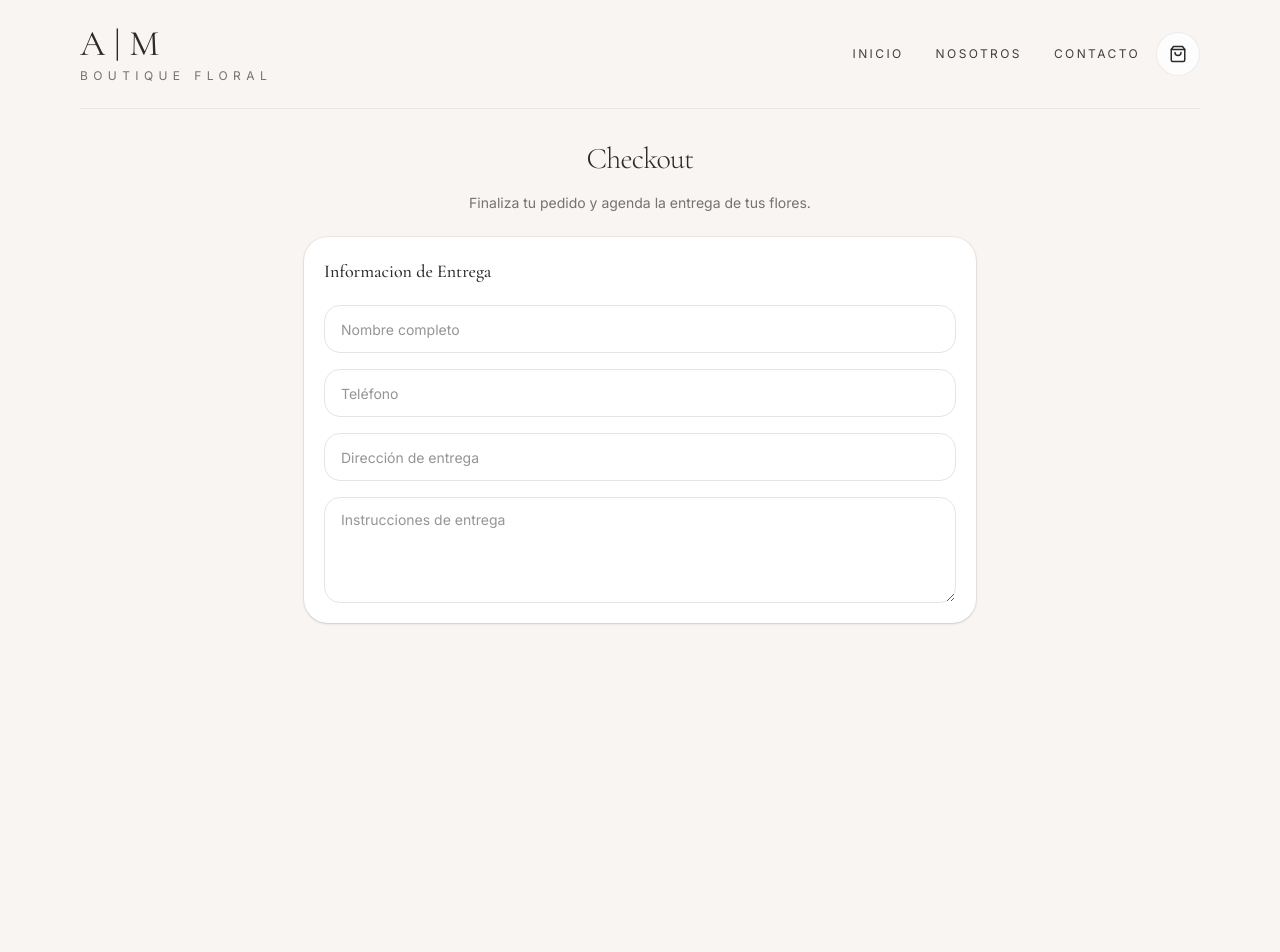
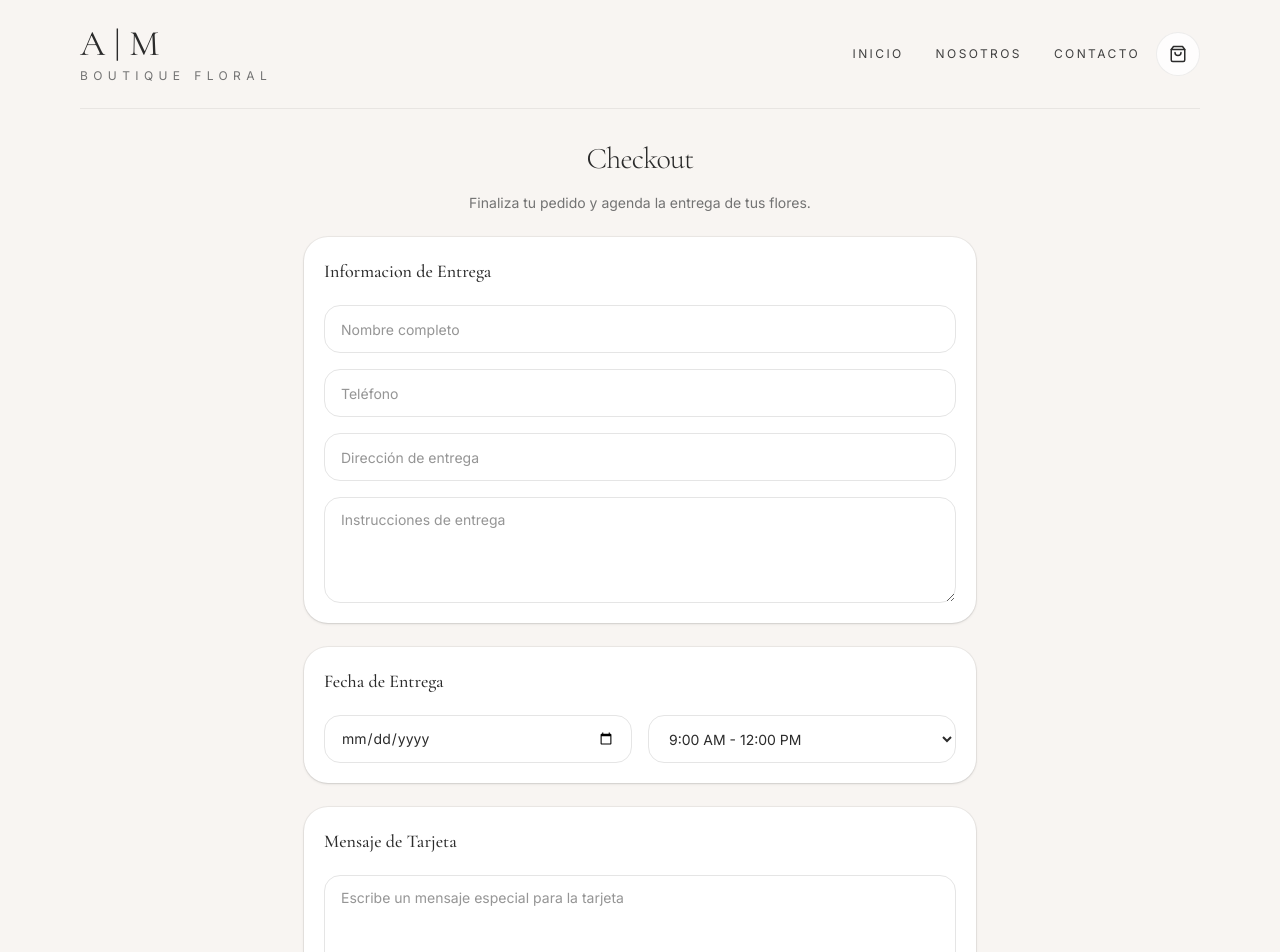
Before and after one commit to ivanmongebadilla/amfloreria, a Next.js app: page /checkout in a window 1280 px wide. Shown: the top 952 px of the page. Before the commit the page ends 800 px from the top, so only its background shows below. Built offline with nearby package versions, Linux system fonts and the light colour scheme.

Commit message:
Created components for Delivery Schedule

```diff
--- a/app/checkout/page.tsx
+++ b/app/checkout/page.tsx
@@ -2,6 +2,7 @@
 import { Navbar } from "@/src/components/shared/Navbar";
 import { CheckoutForm } from "@/src/components/checkout/CheckoutForm";
 import CheckoutFormData from "@/src/types/checkoutform";
+import { DeliverySchedule } from "@/src/components/checkout/DeliverySchedule";
 import { useState } from "react";
 
 const orderItems = [
@@ -62,55 +63,27 @@ export default function CheckoutPage() {
                 <CheckoutForm formData={formData} setFormData={setFormData}/>
             </section>
 
+            <section id="deliveryschedule">
+                <DeliverySchedule/>
+            </section>
+
+            <section className="rounded-3xl bg-white p-5 shadow-sm ring-1 ring-black/5">
+                <h2 className="text-lg font-medium">Mensaje de Tarjeta</h2>
+
+                <textarea
+                    placeholder="Escribe un mensaje especial para la tarjeta"
+                    rows={5}
+                    className="mt-5 w-full rounded-2xl border border-neutral-200 bg-white px-4 py-3 text-sm outline-none transition focus:border-black"
+                />
+            </section>
+
         </div>
 
     </main>
 
     // <main className="min-h-screen bg-[#faf7f5] px-4 py-6 text-[#1f1f1f]">
     //   <div className="mx-auto flex w-full max-w-2xl flex-col gap-6">
-    //     <div>
-    //       <p className="text-sm uppercase tracking-[0.2em] text-neutral-500">
-    //         A|M Florería
-    //       </p>
 
-    //       <h1 className="mt-2 text-3xl font-light tracking-tight">
-    //         Checkout
-    //       </h1>
-
-    //       <p className="mt-2 text-sm text-neutral-500">
-    //         Finaliza tu pedido y agenda la entrega de tus flores.
-    //       </p>
-    //     </div>
-
-    //     <section className="rounded-3xl bg-white p-5 shadow-sm ring-1 ring-black/5">
-    //       <h2 className="text-lg font-medium">Delivery info</h2>
-
-    //       <div className="mt-5 grid gap-4">
-    //         <input
-    //           type="text"
-    //           placeholder="Nombre completo"
-    //           className="h-12 rounded-2xl border border-neutral-200 bg-white px-4 text-sm outline-none transition focus:border-black"
-    //         />
-
-    //         <input
-    //           type="tel"
-    //           placeholder="Teléfono"
-    //           className="h-12 rounded-2xl border border-neutral-200 bg-white px-4 text-sm outline-none transition focus:border-black"
-    //         />
-
-    //         <input
-    //           type="text"
-    //           placeholder="Dirección de entrega"
-    //           className="h-12 rounded-2xl border border-neutral-200 bg-white px-4 text-sm outline-none transition focus:border-black"
-    //         />
-
-    //         <textarea
-    //           placeholder="Instrucciones de entrega"
-    //           rows={4}
-    //           className="rounded-2xl border border-neutral-200 bg-white px-4 py-3 text-sm outline-none transition focus:border-black"
-    //         />
-    //       </div>
-    //     </section>
 
     //     <section className="rounded-3xl bg-white p-5 shadow-sm ring-1 ring-black/5">
     //       <h2 className="text-lg font-medium">Date & time delivery</h2>
--- /dev/null
+++ b/src/components/checkout/DeliverySchedule.tsx
@@ -0,0 +1,22 @@
+export function DeliverySchedule () {
+    const today = new Date().toISOString().split("T")[0];
+    return (
+        <div className="rounded-3xl bg-white p-5 shadow-sm ring-1 ring-black/5">
+          <h2 className="text-lg font-medium">Fecha de Entrega</h2>
+
+          <div className="mt-5 grid gap-4 sm:grid-cols-2">
+            <input
+              type="date"
+              min={today}
+              className="h-12 rounded-2xl border border-neutral-200 bg-white px-4 text-sm outline-none transition focus:border-black"
+            />
+
+            <select className="h-12 rounded-2xl border border-neutral-200 bg-white px-4 text-sm outline-none transition focus:border-black">
+              <option>9:00 AM - 12:00 PM</option>
+              <option>12:00 PM - 3:00 PM</option>
+              <option>3:00 PM - 6:00 PM</option>
+            </select>
+          </div>
+        </div>
+    )
+}
```
Also changed, not shown: src/components/checkout/OrderSummary.tsx (added), src/components/checkout/OrderSummaryItem.tsx (added).
